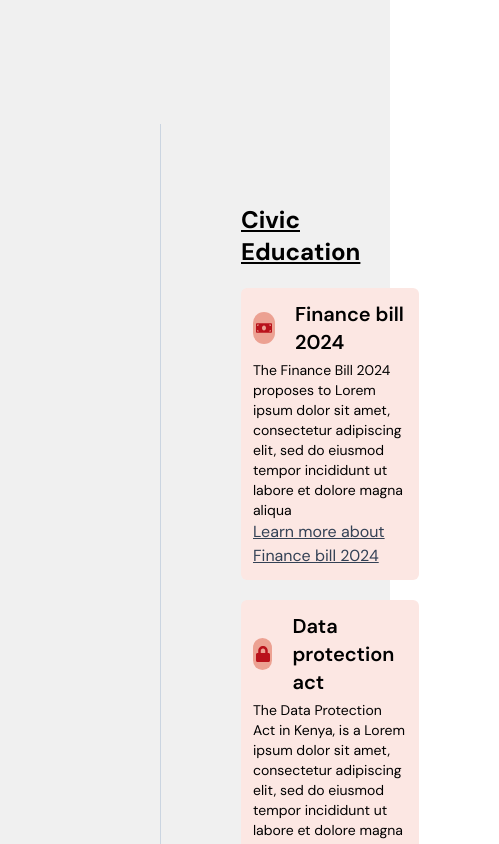
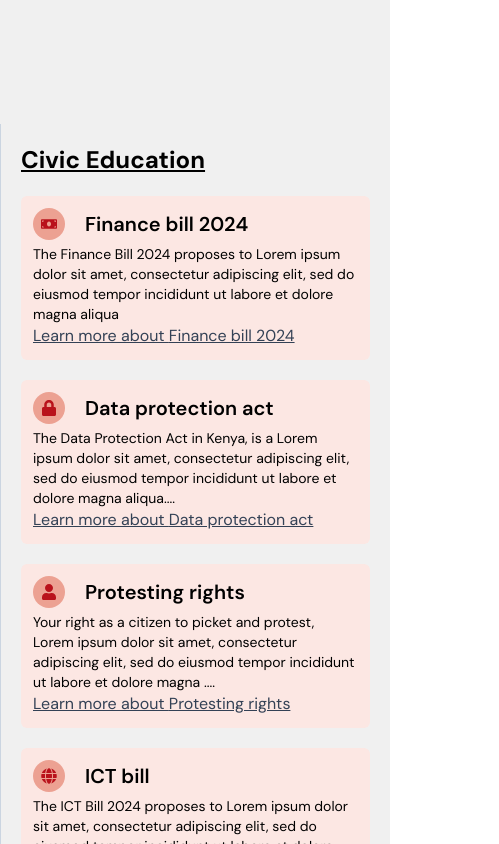
Before and after one commit to MwangiNelson/haki-web, a React (Vite) app: page / in a window 390 px wide. Shown: the part 880-1724 px from the top of the page, 499 px wide, since content can reach past the window. Built offline with nearby package versions, Linux system fonts and the light colour scheme.

Commit message:
fix: responsive education section

```diff
--- a/src/pages/Education.jsx
+++ b/src/pages/Education.jsx
@@ -38,14 +38,14 @@ const data = [
 const Education = () => {
   return (
     <div className="mt-20 flex w-full h-screen">
-      <div className="mt-20 flex-1 p-20">
+      <div className="mt-20 hidden md:block flex-1 p-20">
         <img
           src={CarouselPlaceholder}
           alt="carousel"
           className="w-full h-full object-contain"
         />
       </div>
-      <div className="mt-20 flex-1 p-20 border-l border-slate-300">
+      <div className="mt-20 flex-1 md:p-20 p-5 border-l border-slate-300">
         <h1 className="underline text-2xl font-bold">Civic Education</h1>
         {data.map((item, index) => {
           return (
```
